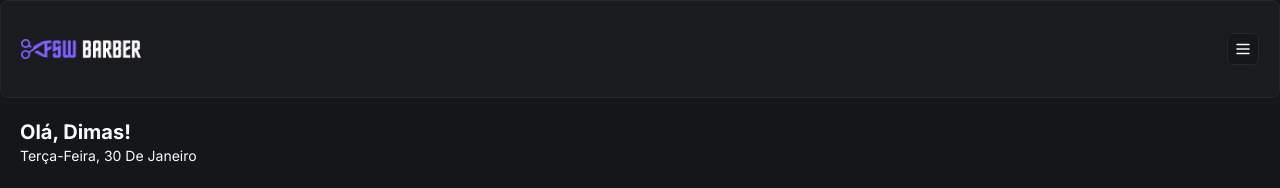
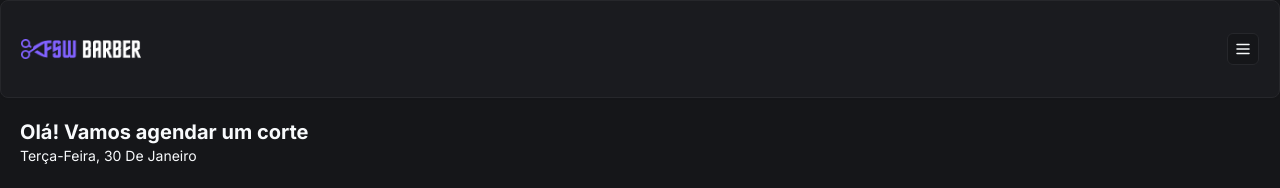
Before and after one commit to dimas7git/BarberShop, a Next.js app: page / in a window 1280 px wide. Shown: the top 188 px of the page. Built offline with nearby package versions, Linux system fonts and the light colour scheme; no server answers; the database is empty.

Commit message:
feat: add user name to home page

```diff
--- a/app/(home)/page.tsx
+++ b/app/(home)/page.tsx
@@ -34,7 +34,7 @@
       <Header />
 
       <div className="px-5 pt-5">
-        <h2 className="text-xl font-bold">Olá, Dimas!</h2>
+        <h2 className="text-xl font-bold">{session?.user ? `Olá, ${session.user.name?.split(" ")[0]}` : "Olá! Vamos agendar um corte"}</h2>
         <p className="capitalize text-sm">
           {format(new Date(), "EEEE',' dd 'de' MMMM", {
             locale: ptBR,
```
